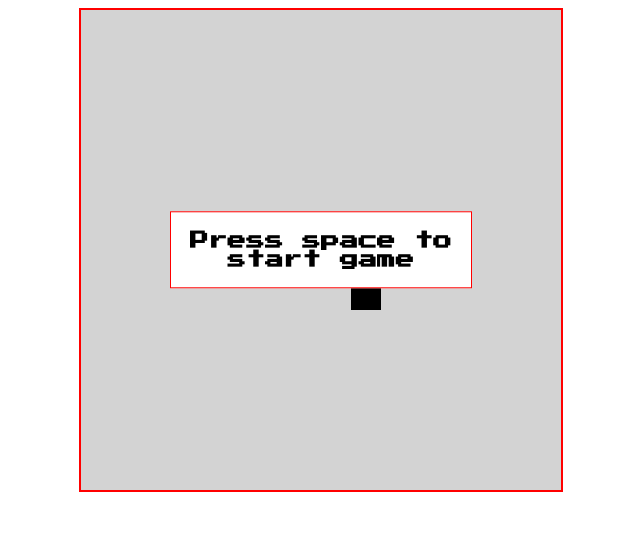
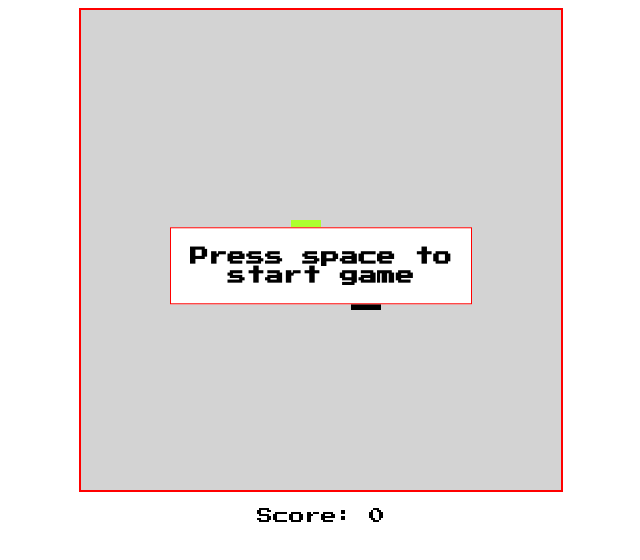
Before and after one commit to c0decharlie/game-snake, a website built with Parcel: page index.html in a window 1280 px wide. Shown: the whole page, without its empty margins (319-959 px from the left). Built offline with nearby package versions, Linux system fonts and the light colour scheme.

Commit message:
Add score board

```diff
--- a/scripts/controllers/game.controller.ts
+++ b/scripts/controllers/game.controller.ts
@@ -3,6 +3,7 @@ import { Food } from '../elements/food';
 import { Board } from '../elements/board';
 import { Snake } from '../elements/snake';
 import { getRandomPosition } from '../helpers';
+import { ScoreBoard } from './../elements/score-board';
 
 enum DIRECTIONS {
     TOP,
@@ -22,6 +23,7 @@ export class GameController {
     public isGameStarted = false;
     private snake: Snake;
     private board: Board;
+    private scoreBoard: ScoreBoard;
     private moveInterval: number;
     private direction = DIRECTIONS.DOWN;
 
@@ -30,11 +32,14 @@ export class GameController {
         this.board = new Board(config);
     }
 
-    public createGame() {
+    public createGame(): void {
         this.board.appendElement(this.snake.getSnake());
 
         const $gameContainer = document.getElementById(this.config.container);
         $gameContainer.appendChild(this.board.getInstance());
+
+        this.scoreBoard = new ScoreBoard();
+        $gameContainer.appendChild(this.scoreBoard.getElement());
 
         const foodPosition = this.generateFoodPosition();
         this.board.appendElement(Food.spawn(foodPosition));
@@ -42,13 +47,13 @@ export class GameController {
         this.setupGameListeners();
     }
 
-    public startGame() {
+    public startGame(): void {
         this.setupDirectionListener();
         this.startMovement();
         this.isGameStarted = true;
     }
 
-    private startMovement() {
+    private startMovement(): void {
         this.moveInterval = setInterval(() => {
             this.snake.move(this.direction);
 
@@ -60,6 +65,7 @@ export class GameController {
 
             if (isOnSamePosition) {
                 this.snake.eat();
+                this.scoreBoard.updateScore(10);
                 document.querySelector('.food').remove();
                 foodPosition = this.generateFoodPosition();
                 this.board.appendElement(Food.spawn(foodPosition));
@@ -67,7 +73,7 @@ export class GameController {
         }, 200);
     }
 
-    private generateFoodPosition() {
+    private generateFoodPosition(): {left: number, top: number} {
         const generatedPosition = getRandomPosition();
         const snakePartsPosition = this.snake.getPosition();
 
@@ -83,7 +89,7 @@ export class GameController {
         return generatedPosition;
     }
 
-    private setupGameListeners() {
+    private setupGameListeners(): void {
         eventBus.on('snake-grow', snakePart => {
             console.log('board snake grow')
             this.board.appendElement(snakePart)
--- /dev/null
+++ b/scripts/elements/score-board.ts
@@ -0,0 +1,37 @@
+import { createHTMLElements } from '../helpers';
+
+export class ScoreBoard {
+    private $domElement = null;
+    private points = 0;
+
+    constructor() {
+        this.create();
+    }
+
+    public getPoints(): number {
+        return this.points;
+    }
+
+    public getElement(): HTMLElement {
+        return this.$domElement;
+    }
+
+    public updateScore(points: number): void {
+        this.points += points;
+        this.$domElement.querySelector('.score-value').innerHTML = this.points;
+    }
+
+    private create(): void {
+        const boardElements = createHTMLElements(
+            [
+                { tagName: 'div', classList: 'score-board' },
+                { tagName: 'p', classList: 'score', innerHTML: 'Score:' },
+                { tagName: 'span', classList: 'score-value', innerHTML: ` ${this.points}` },
+            ]
+        );
+        const [$scoreBoard, $score, $scoreValue] = boardElements;
+        $score.appendChild($scoreValue);
+        $scoreBoard.appendChild($score);
+        this.$domElement = $scoreBoard;
+    }
+}
--- a/scripts/helpers.ts
+++ b/scripts/helpers.ts
@@ -5,17 +5,17 @@ export function comparePositionSame(pos1: Position, pos2: Position): boolean {
     return (pos1.top === pos2.top && pos1.left === pos2.left);
 }
 
-export function getRandomInt(min, max) {
+export function getRandomInt(min, max): number {
     min = Math.ceil(min);
     max = Math.floor(max);
     return Math.floor(Math.random() * (max - min + 1)) + min;
   }
 
-export function randomPosition() {
+export function randomPosition(): number {
     return Math.round(getRandomInt(30, 450) / 30) * 30;
 }
 
-export function getRandomPosition() {
+export function getRandomPosition(): Position {
     return { top: randomPosition(), left: randomPosition() };
 }
 
--- a/styles/main.css
+++ b/styles/main.css
@@ -37,6 +37,10 @@ body {
     z-index: 1000;
 }
 
+.score-board {
+    text-align: center;
+}
+
 .food {
     background-color: black;
     width: 30px;
```
